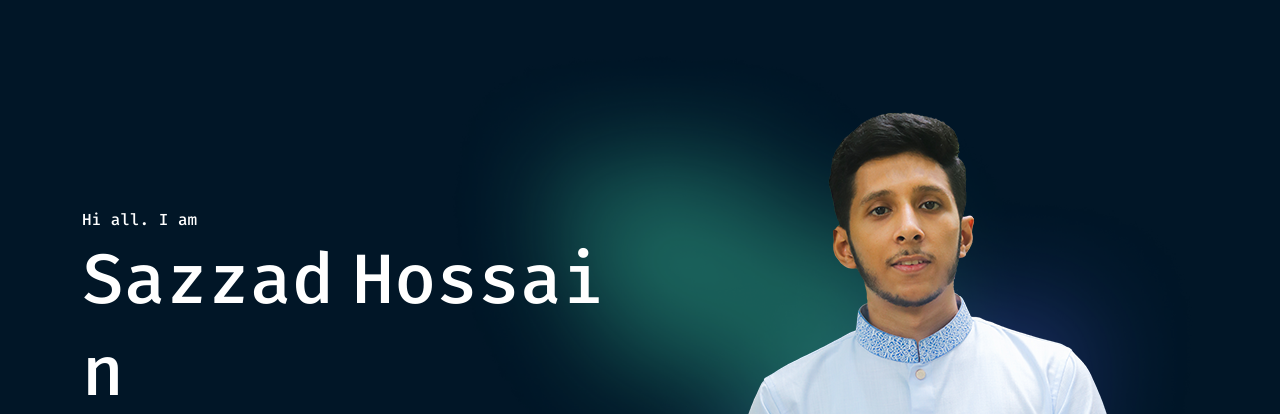
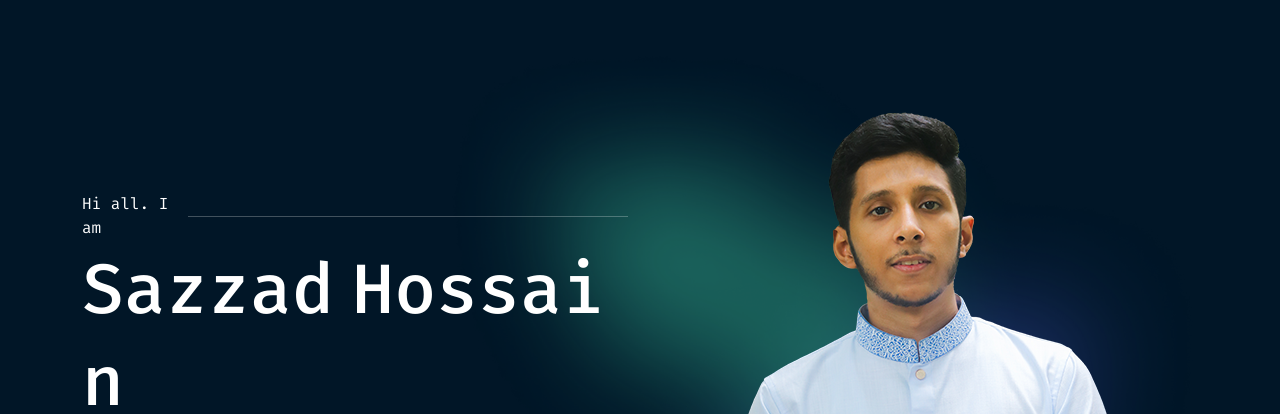
Before and after one commit to sazzadpiash/mySite2, a plain HTML site: page index.html in a window 1280 px wide. Shown: the top 414 px of the page. Drawn offline with nearby package versions, Linux system fonts and the light colour scheme.

Commit message:
adding css

```diff
--- a/index.html
+++ b/index.html
@@ -21,8 +21,11 @@
         <div class="row bg-sec">
             <div class="col-md-6 d-flex justify-content-center align-items-center ex-pd">
                 <div class="text-box">
-                    <h6>Hi all. I am</h6>
-                    <div class="text-area">
+                    <div class="d-flex align-items-center mb-2">
+                        <span class="me-2">Hi all. I am</span><span><hr style="width: 440px;"></span>
+                    </div>
+
+                    <div class="text-area mb-2">
                         <h1 class="text">S</h1>
                         <h1 class="text">a</h1>
                         <h1 class="text">z</h1>
```
